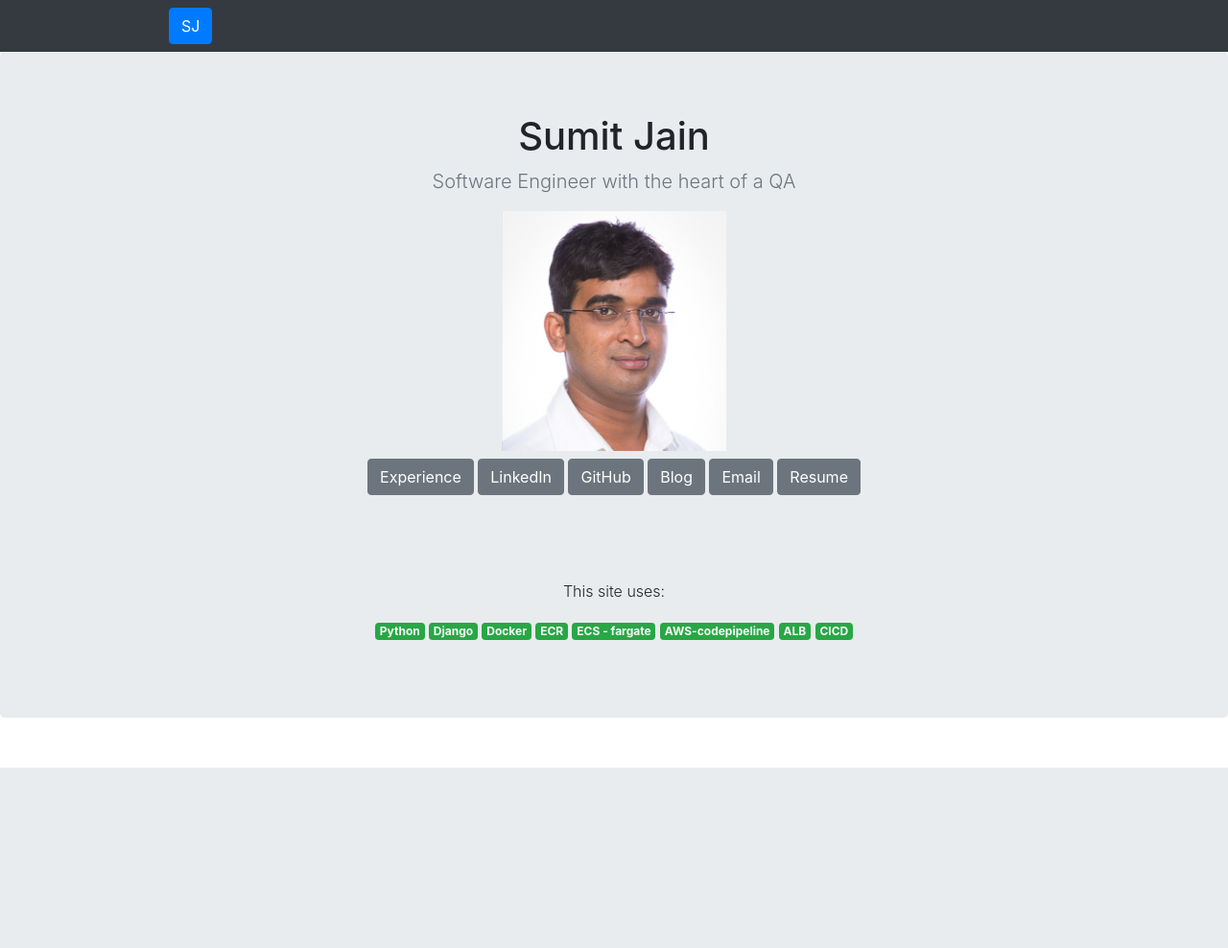
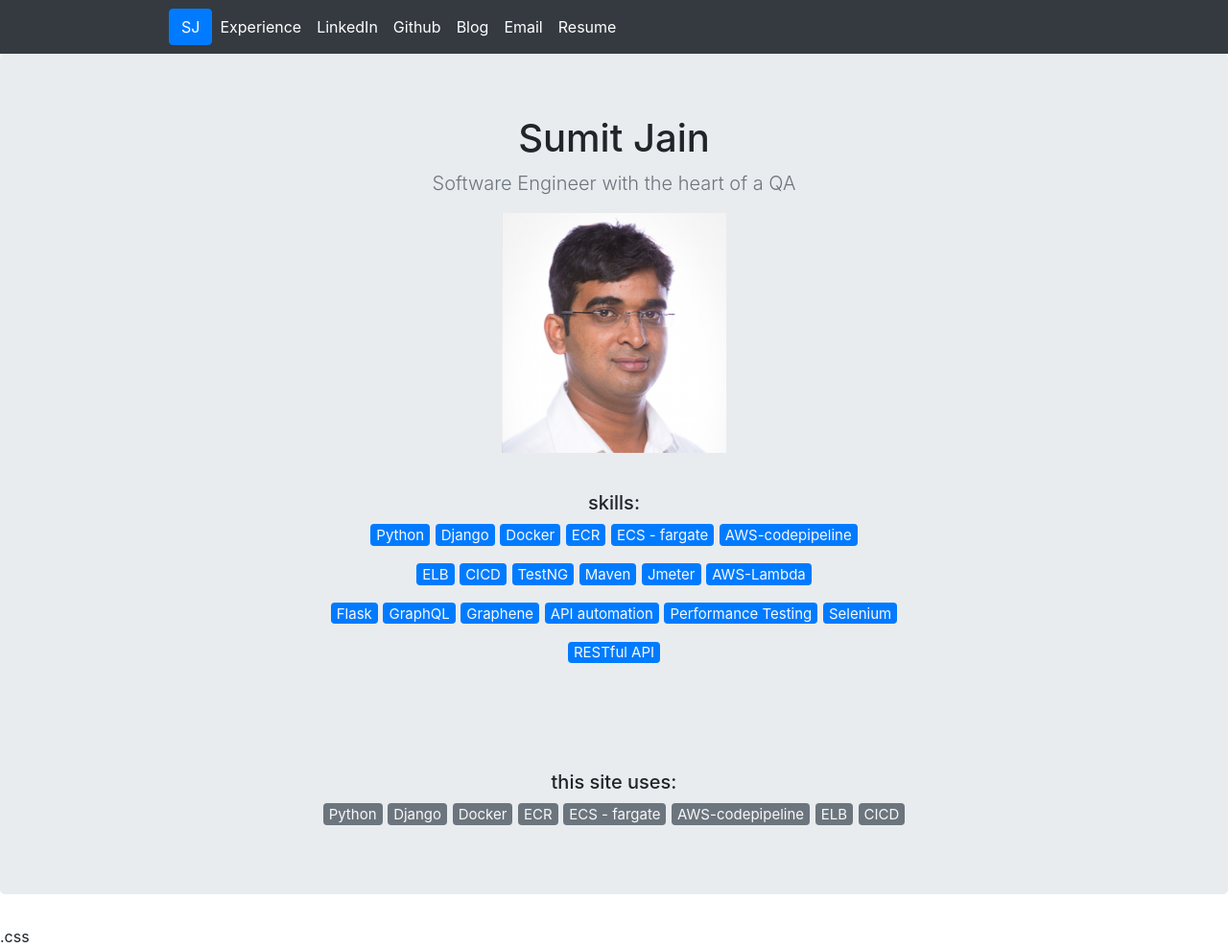
Before and after one commit to SumitJainUTD/portfolio-cicd, a Django app: page / in a window 1280 px wide. Shown: the whole page at 96% size. Before the commit the page ends 800 px from the top, so only its background shows below. Run offline with Django 3.2, Linux system fonts and the light colour scheme; data comes from the database, SQL or seed files in the repository; both versions use the stored data as it was after the commit; some libraries are stand-ins or nearby versions.

Commit message:
added skills ui chnages

```diff
--- a/resume/app/admin.py
+++ b/resume/app/admin.py
@@ -2,5 +2,7 @@
 
 # Register your models here.
 from .models import Tile
+from .models import Skill
 
 admin.site.register(Tile)
+admin.site.register(Skill)
--- a/resume/app/models.py
+++ b/resume/app/models.py
@@ -7,3 +7,7 @@
     title = models.CharField(max_length=50, blank=True)
     company = models.CharField(max_length=50, blank=True)
     detail = models.TextField(max_length=1000, blank=True)
+
+
+class Skill(models.Model):
+    name = models.CharField(max_length=50, blank=True)
--- a/resume/app/templates/app/sumit.html
+++ b/resume/app/templates/app/sumit.html
@@ -22,6 +22,29 @@
 <!--          SJ-->
 <!--        </a>-->
          <a  href="{% url 'sumit' %}" class="btn btn-primary" style="margin-left:10rem; float:right" >SJ</a>
+          <div class="collapse navbar-collapse" id="navbarNav">
+            <ul class="navbar-nav">
+              <li class="nav-item active">
+                <a class="nav-link" href="{% url 'jobs' %}" target="_blank">Experience <span class="sr-only">(current)</span></a>
+              </li>
+              <li class="nav-item active">
+                <a class="nav-link" href="https://www.linkedin.com/in/sumitj/" target="_blank">LinkedIn</a>
+              </li>
+              <li class="nav-item active">
+                <a class="nav-link" href="https://github.com/SumitJainUTD" target="_blank">Github</a>
+              </li>
+              <li class="nav-item active">
+                <a class="nav-link" href="http://algorithms.tutorialhorizon.com/" target="_blank">Blog</a>
+              </li>
+                <li class="nav-item active">
+                <a class="nav-link" href="mailto:SumitJain0612@gmail.com" target="_blank">Email</a>
+              </li>
+                 </li>
+                <li class="nav-item active">
+                <a class="nav-link" href="https://app.box.com/s/p236jk6927gcif5zmh685bq4uh9pa891" target="_blank">Resume</a>
+              </li>
+            </ul>
+          </div>
 <!--        <a aria-current="page" href="/" class="ml-3 my-3 px-2 py-1 rounded text-md text-center inline-block text-white font-bolder tracking-wider mr-3 hover:bg-indigo-600 hover:text-white text-white bg-indigo-400 bg-indigo-600">SJ</a>-->
         <button class="navbar-toggler" type="button" data-toggle="collapse" data-target="#navbarNav" aria-controls="navbarNav" aria-expanded="false" aria-label="Toggle navigation">
           <span class="navbar-toggler-icon"></span>
@@ -49,33 +72,51 @@
           <p class="lead text-muted">Software Engineer with the heart of a QA</p>
 
           <img src="{% static 'sjain.png' %}" height=250/>
-            <p>
-                <a href="{% url 'jobs' %}" class="btn btn-secondary my-2" >Experience</a>
-                <a href="https://www.linkedin.com/in/sumitj/" class="btn btn-secondary my-2" target="_blank" >LinkedIn</a>
-                <a href="https://github.com/SumitJainUTD" class="btn btn-secondary my-2" target="_blank" >GitHub</a>
-                <a class="btn btn-secondary my-2" href="http://algorithms.tutorialhorizon.com/" target="_blank">Blog</a>
-                <a href="mailto:SumitJain0612@gmail.com" class="btn btn-secondary my-2" target="_blank">Email</a>
-    <!--                <a class="btn btn-secondary my-2" href="{% static 'sumit_resume.pdf' %}" target="_blank">Resume</a>-->
-                <a class="btn btn-secondary my-2" href="https://app.box.com/s/p236jk6927gcif5zmh685bq4uh9pa891" target="_blank">Resume</a>
-            </p>
+<!--            <p>-->
+<!--                <a href="{% url 'jobs' %}" class="btn btn-secondary my-2" >Experience</a>-->
+<!--                <a href="https://www.linkedin.com/in/sumitj/" class="btn btn-secondary my-2" target="_blank" >LinkedIn</a>-->
+<!--                <a href="https://github.com/SumitJainUTD" class="btn btn-secondary my-2" target="_blank" >GitHub</a>-->
+<!--                <a class="btn btn-secondary my-2" href="http://algorithms.tutorialhorizon.com/" target="_blank">Blog</a>-->
+<!--                <a href="mailto:SumitJain0612@gmail.com" class="btn btn-secondary my-2" target="_blank">Email</a>-->
+<!--    &lt;!&ndash;                <a class="btn btn-secondary my-2" href="{% static 'sumit_resume.pdf' %}" target="_blank">Resume</a>&ndash;&gt;-->
+<!--                <a class="btn btn-secondary my-2" href="https://app.box.com/s/p236jk6927gcif5zmh685bq4uh9pa891" target="_blank">Resume</a>-->
+<!--            </p>-->
             </br>
             </br>
-            <p> </p>
-            <p></p>
-            <p></p>
-            <p></p>
-            <p class="font-weight-light">This site uses:</p>
+<!--            <p class="font-weight-light">Skills:</p>-->
             <p>
-                <span class="badge rounded-pill bg-success text-light">Python</span>
-                <span class="badge rounded-pill bg-success text-light">Django</span>
-                <span class="badge rounded-pill bg-success text-light">Docker</span>
-                <span class="badge rounded-pill bg-success text-light">ECR</span>
-                <span class="badge rounded-pill bg-success text-light">ECS - fargate</span>
-                <span class="badge rounded-pill bg-success text-light">AWS-codepipeline</span>
-                <span class="badge rounded-pill bg-success text-light">ALB</span>
-                <span class="badge rounded-pill bg-success text-light">CICD</span>
+             <h5>
+                    skills:
+                </h5>
+                <h5 style="font-weight:normal">
+                    {% for skill in skills.all %}
+                        <span style="font-weight:normal" class="badge bg-primary text-light">{{ skill.name}}</span>
+                        {% if forloop.counter|divisibleby:6 %}
+                            {{ value|linebreaks }}
+                        {% endif %}
+                    {% endfor %}
+                </h5>
+
             </p>
 
+            <br>
+            <br>
+            <br>
+            <br>
+                <h5>
+                    this site uses:
+                </h5>
+
+             <h5 style="font-weight:normal">
+                    <span style="font-weight:normal" class="lead badge bg-secondary text-light">Python</span>
+                    <span style="font-weight:normal" class="badge bg-secondary text-light">Django</span>
+                    <span style="font-weight:normal" class="badge bg-secondary text-light">Docker</span>
+                    <span style="font-weight:normal" class="badge bg-secondary text-light">ECR</span>
+                    <span style="font-weight:normal" class="badge bg-secondary text-light">ECS - fargate</span>
+                    <span style="font-weight:normal" class="badge bg-secondary text-light">AWS-codepipeline</span>
+                    <span style="font-weight:normal" class="badge bg-secondary text-light">ELB</span>
+                    <span style="font-weight:normal" class="badge bg-secondary text-light">CICD</span>
+                </h5>
 
         </div>
       </section>
@@ -88,4 +129,6 @@
     <script src="https://cdnjs.cloudflare.com/ajax/libs/popper.js/1.14.0/umd/popper.min.js" integrity="sha384-cs/chFZiN24E4KMATLdqdvsezGxaGsi4hLGOzlXwp5UZB1LY//20VyM2taTB4QvJ" crossorigin="anonymous"></script>
     <script src="https://stackpath.bootstrapcdn.com/bootstrap/4.1.0/js/bootstrap.min.js" integrity="sha384-uefMccjFJAIv6A+rW+L4AHf99KvxDjWSu1z9VI8SKNVmz4sk7buKt/6v9KI65qnm" crossorigin="anonymous"></script>
   </body>
+
 </html>
+.css
--- a/resume/app/views.py
+++ b/resume/app/views.py
@@ -1,11 +1,13 @@
 from django.shortcuts import render
 from .models import Tile
+from .models import Skill
 
 
 # Create your views here.
 def home(request):
-    tiles = Tile.objects
-    return render(request, 'app/sumit.html', {"tiles": tiles})
+    skills = Skill.objects
+    return render(request, 'app/sumit.html', {"skills": skills})
+
 
 def jobs(request):
     tiles = Tile.objects
```
Also changed, not shown: resume/db.sqlite3.
